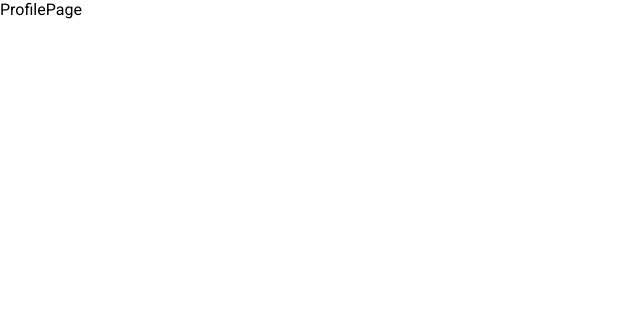
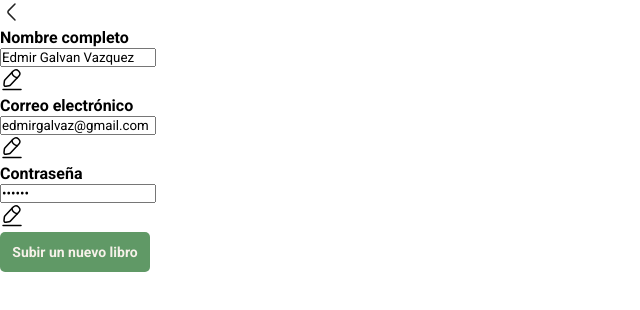
Before and after one commit to edmirgalvan01/biblioteca-virtual, a React (Vite) app: page /profile in a window 1280 px wide. Shown: the top 310 px of the page, without its empty margins (0-640 px from the left). Built offline with nearby package versions, Linux system fonts and the light colour scheme.

Commit message:
ProfilePage semantic HTML

```diff
--- /dev/null
+++ b/src/components/icons/Edit.tsx
@@ -0,0 +1,28 @@
+export const Edit = () => {
+  return (
+    <svg
+      width="24"
+      height="25"
+      viewBox="0 0 24 25"
+      fill="none"
+      xmlns="http://www.w3.org/2000/svg"
+    >
+      <path
+        d="M13.2599 4.09997L5.04985 12.79C4.73985 13.12 4.43985 13.77 4.37985 14.22L4.00985 17.46C3.87985 18.63 4.71985 19.43 5.87985 19.23L9.09985 18.68C9.54985 18.6 10.1799 18.27 10.4899 17.93L18.6999 9.23997C20.1199 7.73997 20.7599 6.02997 18.5499 3.93997C16.3499 1.86997 14.6799 2.59997 13.2599 4.09997Z"
+        stroke="black"
+        strokeWidth="1.5"
+        strokeMiterlimit="10"
+        strokeLinecap="round"
+        strokeLinejoin="round"
+      />
+      <path
+        d="M11.89 5.55005C12.0996 6.8909 12.7486 8.12418 13.735 9.0563C14.7214 9.98841 15.9894 10.5666 17.34 10.7M3 22.5H21"
+        stroke="black"
+        strokeWidth="1.5"
+        strokeMiterlimit="10"
+        strokeLinecap="round"
+        strokeLinejoin="round"
+      />
+    </svg>
+  );
+};
--- a/src/components/pages/ProfilePage/ProfilePage.tsx
+++ b/src/components/pages/ProfilePage/ProfilePage.tsx
@@ -1,3 +1,33 @@
+import { PrimaryButton } from "../../Buttons/Buttons";
+import { ArrowBack } from "../../icons/ArrowBack";
+import { Edit } from "../../icons/Edit";
+
 export const ProfilePage = () => {
-  return <div>ProfilePage</div>;
+  return (
+    <div className="profilePage">
+      <ArrowBack />
+      <section className="profilePage--section">
+        <div className="information">
+          <h4>Nombre completo</h4>
+          <input type="text" value="Edmir Galvan Vazquez" />
+        </div>
+        <Edit />
+      </section>
+      <section className="profilePage--section">
+        <div className="information">
+          <h4>Correo electrónico</h4>
+          <input type="email" value="edmirgalvaz@gmail.com" />
+        </div>
+        <Edit />
+      </section>
+      <section className="profilePage--section">
+        <div className="information">
+          <h4>Contraseña</h4>
+          <input type="password" value="123456" />
+        </div>
+        <Edit />
+      </section>
+      <PrimaryButton>Subir un nuevo libro</PrimaryButton>
+    </div>
+  );
 };
```
